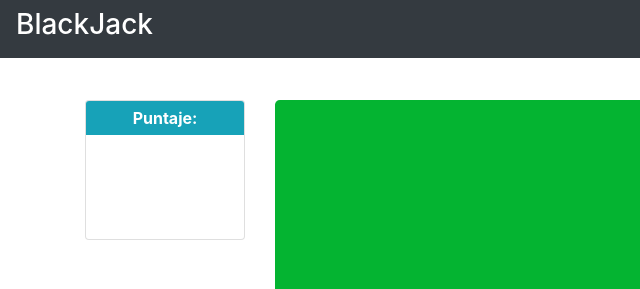
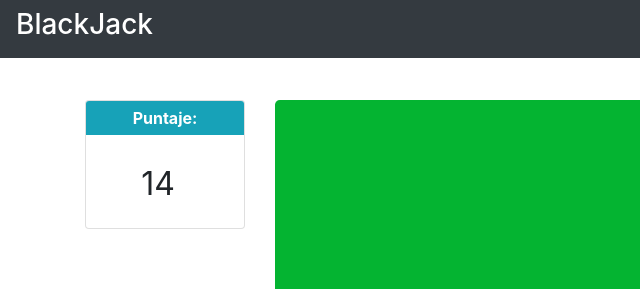
Before and after one commit to vannas/blackjack, a plain HTML site: page index.html in a window 1280 px wide. Shown: the top 289 px of the page, 0-640 px from the left. Drawn offline with nearby package versions, Linux system fonts and the light colour scheme.

Commit message:
Puntaje Agregado

```diff
--- a/index.html
+++ b/index.html
@@ -67,9 +67,9 @@
 				}
 
 				.card-body{
-					color:white;
-					border:none;
-					padding:40px;
+					font-size: 32px;
+					padding-top:16%;
+					padding-left: 35%;
 				}
 
 				.btn{
```
